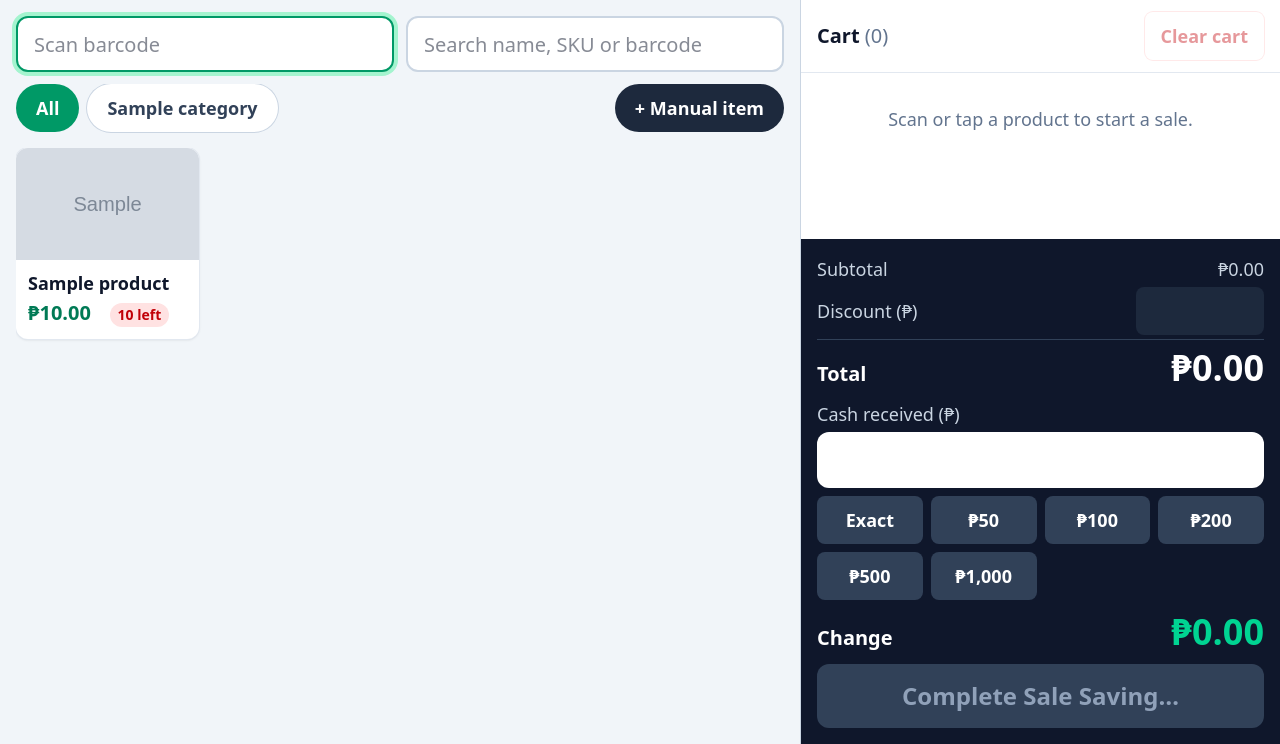
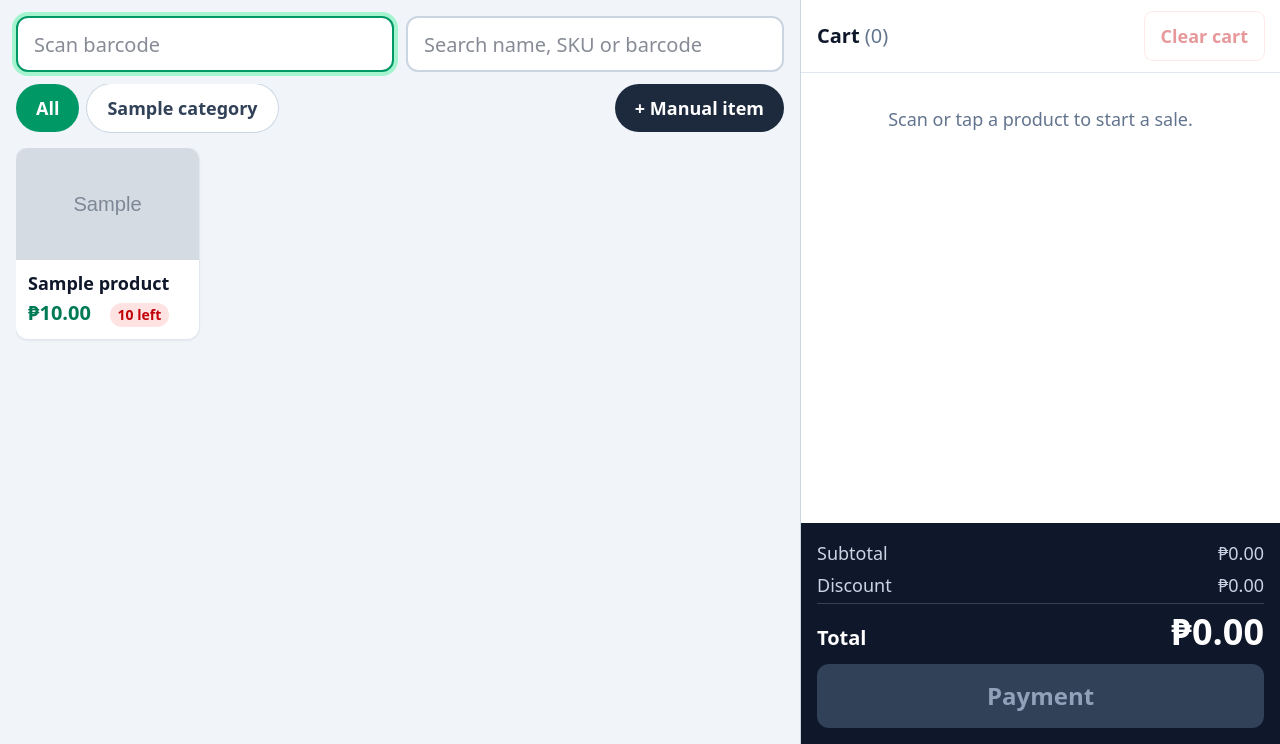
Before and after one commit to kennethtomagan/6k-mini-grocery, a Laravel app: page /pos in a window 1280 px wide. Shown: the part 56-800 px from the top of the page. Run offline with Laravel 12, Linux system fonts and the light colour scheme; a user stored in the database is signed in; data comes from the database, SQL or seed files in the repository; tables that the repository leaves empty hold one stand-in row (values such as "Sample post"); grey boxes marked "Sample" are stand-in pictures; style sheets or scripts are compiled from the project's sources; some libraries are stand-ins or nearby versions.

Commit message:
redesign POS layout

```diff
--- a/app/Livewire/Pos.php
+++ b/app/Livewire/Pos.php
@@ -62,6 +62,10 @@ class Pos extends Component
     public string $cashReceived = '';
 
     public ?string $notFoundCode = null;
+
+    /** Locked so the modal only opens through openPayment(), which refuses an empty cart. */
+    #[Locked]
+    public bool $showPaymentModal = false;
 
     public bool $showManualModal = false;
 
@@ -263,6 +267,23 @@ class Pos extends Component
     {
         $this->showManualModal = false;
         $this->resetValidation(['manualName', 'manualQuantity', 'manualPrice']);
+        $this->dispatch('focus-barcode');
+    }
+
+    public function openPayment(): void
+    {
+        if ($this->lines === []) {
+            return;
+        }
+
+        $this->showPaymentModal = true;
+    }
+
+    /** Back to the cart. The cash and discount typed so far are kept for when the modal opens again. */
+    public function closePayment(): void
+    {
+        $this->showPaymentModal = false;
+        $this->resetValidation(['cashReceived', 'discount']);
         $this->dispatch('focus-barcode');
     }
 
@@ -558,6 +579,7 @@ class Pos extends Component
         $this->cashReceived = '';
         $this->notFoundCode = null;
         $this->showManualModal = false;
+        $this->showPaymentModal = false;
         $this->editingPriceKey = null;
         unset($this->subtotalCents, $this->discountCents, $this->discountTooLarge, $this->totalCents, $this->changeCents, $this->canComplete);
     }
--- a/resources/views/livewire/pos.blade.php
+++ b/resources/views/livewire/pos.blade.php
@@ -5,7 +5,10 @@
         toast: null,
         toastTimer: null,
         modalOpen() {
-            return $wire.showManualModal || $wire.editingPriceKey !== null || $wire.completedTransactionId !== null;
+            return $wire.showManualModal || $wire.showPaymentModal || $wire.editingPriceKey !== null || $wire.completedTransactionId !== null;
+        },
+        focusCash() {
+            this.$nextTick(() => { const cash = document.getElementById('pos-cash'); if (cash) cash.focus(); });
         },
         focusBarcode() {
             this.$nextTick(() => { if (! this.modalOpen() && this.$refs.barcode) this.$refs.barcode.focus(); });
@@ -48,11 +51,11 @@
         </nav>
     </header>
 
-    <main class="grid min-h-0 flex-1 grid-cols-1 overflow-y-auto lg:grid-cols-[minmax(0,1fr)_30rem] lg:overflow-hidden">
+    <main class="grid min-h-0 flex-1 grid-cols-1 overflow-y-auto md:grid-cols-[minmax(0,1fr)_22rem] md:overflow-hidden lg:grid-cols-[minmax(0,1fr)_26rem] xl:grid-cols-[minmax(0,1fr)_30rem]">
 
         {{-- LEFT: find products --}}
         <section class="flex min-h-0 flex-col gap-3 p-4">
-            <div class="grid grid-cols-1 gap-3 md:grid-cols-2">
+            <div class="grid grid-cols-1 gap-3 lg:grid-cols-2">
                 <form wire:submit="scan">
                     <label for="pos-barcode" class="sr-only">Scan barcode</label>
                     <input id="pos-barcode" autofocus x-ref="barcode" wire:model="barcode" type="text" autocomplete="off"
@@ -94,7 +97,7 @@
                         class="ml-auto min-h-12 shrink-0 rounded-full bg-slate-800 px-5 font-semibold text-white hover:bg-slate-700">+ Manual item</button>
             </div>
 
-            <div class="grid min-h-0 flex-1 auto-rows-max grid-cols-2 gap-3 overflow-y-auto sm:grid-cols-3 xl:grid-cols-4 2xl:grid-cols-5">
+            <div class="grid min-h-0 flex-1 auto-rows-max grid-cols-2 gap-3 overflow-y-auto sm:grid-cols-3 md:grid-cols-2 lg:grid-cols-3 xl:grid-cols-4 2xl:grid-cols-5">
                 @forelse ($this->products as $product)
                     @php $soldOut = $product->stock_quantity <= 0 && ! $this->allowNegativeStock; @endphp
                     <button type="button" wire:key="product-{{ $product->id }}" wire:click="addProduct({{ $product->id }})"
@@ -127,7 +130,7 @@
             </div>
         </section>
 
-        {{-- RIGHT: cart and payment --}}
+        {{-- RIGHT: cart --}}
         <aside class="flex min-h-0 flex-col border-l border-slate-300 bg-white">
             <div class="flex shrink-0 items-center justify-between border-b border-slate-200 px-4 py-3">
                 <h2 class="text-xl font-bold">Cart <span class="font-normal text-slate-500">({{ array_sum(array_column($cartLines, 'quantity')) }})</span></h2>
@@ -190,27 +193,18 @@
                 @endforelse
             </ul>
 
-            {{-- Payment panel --}}
+            {{-- Cart summary --}}
             <div class="shrink-0 space-y-3 bg-slate-900 p-4 text-white">
                 <dl class="space-y-1">
                     <div class="flex justify-between text-slate-300">
-                        <dt>Subtotal</dt><dd>{{ Money::format($this->subtotalCents) }}</dd>
+                        <dt>Subtotal</dt><dd class="tabular-nums">{{ Money::format($this->subtotalCents) }}</dd>
                     </div>
-                    @if ($this->canDiscount)
-                        <div class="flex items-center justify-between text-slate-300">
-                            <dt><label for="pos-discount">Discount (₱)</label></dt>
-                            <dd>
-                                <input id="pos-discount" wire:model.live.debounce.300ms="discount" type="number" min="0" step="0.01" inputmode="decimal"
-                                       class="h-12 w-32 rounded-lg border-0 bg-slate-800 px-3 text-right text-xl text-white">
-                            </dd>
-                        </div>
-                        @error('discount')
-                            <p class="text-right text-base text-red-300">{{ $message }}</p>
-                        @else
-                            @if ($this->discountTooLarge)
-                                <p class="text-right text-base text-red-300">Discount cannot be more than the subtotal.</p>
-                            @endif
-                        @enderror
+                    <div class="flex justify-between text-slate-300">
+                        <dt>Discount</dt>
+                        <dd class="tabular-nums">{{ $this->discountCents > 0 ? '−'.Money::format($this->discountCents) : Money::format(0) }}</dd>
+                    </div>
+                    @if ($this->discountTooLarge)
+                        <p class="text-right text-base text-red-300">Discount cannot be more than the subtotal.</p>
                     @endif
                     <div class="flex items-baseline justify-between border-t border-slate-700 pt-2">
                         <dt class="text-xl font-semibold">Total</dt>
@@ -218,31 +212,9 @@
                     </div>
                 </dl>
 
-                <div>
-                    <label for="pos-cash" class="mb-1 block text-slate-300">Cash received (₱)</label>
-                    <input id="pos-cash" wire:model.live.debounce.200ms="cashReceived" wire:keydown.enter="completeSale"
-                           type="number" min="0" step="0.01" inputmode="decimal"
-                           class="h-14 w-full rounded-xl border-0 bg-white px-4 text-right text-3xl font-bold text-slate-900">
-                    @error('cashReceived') <p class="mt-1 text-base text-red-300">{{ $message }}</p> @enderror
-                    <div class="mt-2 grid grid-cols-4 gap-2">
-                        <button type="button" wire:click="exactCash" class="min-h-12 rounded-lg bg-slate-700 font-semibold hover:bg-slate-600">Exact</button>
-                        @foreach ([50, 100, 200, 500, 1000] as $bill)
-                            <button type="button" wire:click="setCash({{ $bill }})" wire:key="bill-{{ $bill }}"
-                                    class="min-h-12 rounded-lg bg-slate-700 font-semibold hover:bg-slate-600">₱{{ number_format($bill) }}</button>
-                        @endforeach
-                    </div>
-                </div>
-
-                <div class="flex items-baseline justify-between">
-                    <span class="text-xl font-semibold">Change</span>
-                    <span class="text-4xl font-extrabold tabular-nums text-emerald-400">{{ Money::format($this->changeCents) }}</span>
-                </div>
-
-                <button type="button" wire:click="completeSale" wire:loading.attr="disabled" wire:target="completeSale"
-                        @disabled(! $this->canComplete)
+                <button type="button" wire:click="openPayment" @disabled($cartLines === [])
                         class="h-16 w-full rounded-xl bg-emerald-500 text-2xl font-extrabold text-white hover:bg-emerald-400 disabled:bg-slate-700 disabled:text-slate-400">
-                    <span wire:loading.remove wire:target="completeSale">Complete Sale</span>
-                    <span wire:loading wire:target="completeSale">Saving…</span>
+                    Payment
                 </button>
             </div>
         </aside>
@@ -306,6 +278,94 @@
         </div>
     @endif
 
+    {{-- Payment modal --}}
+    @if ($showPaymentModal)
+        <div data-modal class="fixed inset-0 z-40 flex items-center justify-center bg-slate-900/60 p-4" role="dialog" aria-modal="true" aria-labelledby="payment-title"
+             x-on:keydown.escape.window="$wire.closePayment()">
+            <div class="flex max-h-full w-full max-w-3xl flex-col overflow-hidden rounded-2xl bg-white shadow-xl">
+                <div class="flex shrink-0 items-center justify-between border-b border-slate-200 px-6 py-3">
+                    <h2 id="payment-title" class="text-2xl font-bold">Payment</h2>
+                    <button type="button" wire:click="closePayment" aria-label="Back to cart"
+                            class="flex size-12 items-center justify-center rounded-lg text-3xl text-slate-500 hover:bg-slate-100">&times;</button>
+                </div>
+
+                <div class="grid min-h-0 flex-1 grid-cols-1 overflow-y-auto md:grid-cols-2">
+                    {{-- Amount due --}}
+                    <div class="flex flex-col gap-5 bg-slate-900 p-6 text-white">
+                        <dl class="space-y-2">
+                            <div class="flex justify-between text-slate-300">
+                                @php $itemCount = array_sum(array_column($cartLines, 'quantity')); @endphp
+                                <dt>Subtotal <span class="text-slate-500">({{ $itemCount }} {{ Str::plural('item', $itemCount) }})</span></dt>
+                                <dd class="tabular-nums">{{ Money::format($this->subtotalCents) }}</dd>
+                            </div>
+                            @if ($this->canDiscount)
+                                <div class="flex items-center justify-between gap-3 text-slate-300">
+                                    <dt><label for="pos-discount">Discount (₱)</label></dt>
+                                    <dd>
+                                        <input id="pos-discount" wire:model.live.debounce.300ms="discount" type="number" min="0" step="0.01" inputmode="decimal"
+                                               class="h-12 w-36 rounded-lg border-0 bg-slate-800 px-3 text-right text-xl text-white focus:outline-none focus:ring-4 focus:ring-emerald-500/40">
+                                    </dd>
+                                </div>
+                                @error('discount')
+                                    <p class="text-right text-base text-red-300">{{ $message }}</p>
+                                @else
+                                    @if ($this->discountTooLarge)
+                                        <p class="text-right text-base text-red-300">Discount cannot be more than the subtotal.</p>
+                                    @endif
+                                @enderror
+                            @else
+                                <div class="flex justify-between text-slate-300">
+                                    <dt>Discount</dt><dd class="tabular-nums">{{ Money::format(0) }}</dd>
+                                </div>
+                            @endif
+                            <div class="flex items-baseline justify-between border-t border-slate-700 pt-3">
+                                <dt class="text-xl font-semibold">Total</dt>
+                                <dd class="text-4xl font-extrabold tabular-nums">{{ Money::format($this->totalCents) }}</dd>
+                            </div>
+                        </dl>
+
+                        <div class="mt-auto rounded-xl bg-slate-800 p-4">
+                            <div class="text-lg text-slate-300">Change</div>
+                            <div class="text-5xl font-extrabold tabular-nums text-emerald-400">{{ Money::format($this->changeCents) }}</div>
+                        </div>
+                    </div>
+
+                    {{-- Cash --}}
+                    <div class="flex flex-col gap-4 p-6">
+                        <div>
+                            <label for="pos-cash" class="mb-1 block font-semibold">Cash received (₱)</label>
+                            <input id="pos-cash" wire:model.live.debounce.200ms="cashReceived" wire:keydown.enter="completeSale"
+                                   type="number" min="0" step="0.01" inputmode="decimal"
+                                   x-init="$nextTick(() => { $el.focus(); $el.select(); })"
+                                   class="h-16 w-full rounded-xl border-2 border-slate-300 px-4 text-right text-3xl font-bold focus:border-emerald-600 focus:outline-none focus:ring-4 focus:ring-emerald-200">
+                            @error('cashReceived') <p class="mt-1 text-base text-red-600">{{ $message }}</p> @enderror
+                        </div>
+
+                        <div class="grid grid-cols-3 gap-2">
+                            <button type="button" wire:click="exactCash" x-on:click="focusCash()"
+                                    class="min-h-14 rounded-lg bg-slate-100 font-semibold text-slate-800 ring-1 ring-slate-300 hover:bg-slate-200">Exact</button>
+                            @foreach ([50, 100, 200, 500, 1000] as $bill)
+                                <button type="button" wire:click="setCash({{ $bill }})" wire:key="bill-{{ $bill }}" x-on:click="focusCash()"
+                                        class="min-h-14 rounded-lg bg-slate-100 font-semibold text-slate-800 ring-1 ring-slate-300 hover:bg-slate-200">₱{{ number_format($bill) }}</button>
+                            @endforeach
+                        </div>
+
+                        <div class="mt-auto flex flex-col gap-3 pt-2">
+                            <button type="button" wire:click="completeSale" wire:loading.attr="disabled" wire:target="completeSale"
+                                    @disabled(! $this->canComplete)
+                                    class="h-16 w-full rounded-xl bg-emerald-600 text-2xl font-extrabold text-white hover:bg-emerald-500 disabled:bg-slate-200 disabled:text-slate-400">
+                                <span wire:loading.remove wire:target="completeSale">Complete Sale</span>
+                                <span wire:loading wire:target="completeSale">Saving…</span>
+                            </button>
+                            <button type="button" wire:click="closePayment"
+                                    class="min-h-12 rounded-xl font-semibold text-slate-700 ring-1 ring-slate-300 hover:bg-slate-50">Back to cart</button>
+                        </div>
+                    </div>
+                </div>
+            </div>
+        </div>
+    @endif
+
     {{-- Sale complete overlay --}}
     @if ($this->completedTransaction)
         <div data-modal class="fixed inset-0 z-40 flex items-center justify-center bg-slate-900/70 p-4" role="dialog" aria-modal="true" aria-labelledby="done-title">
```
Also changed, not shown: tests/Feature/Pos/PosTest.php (+48 -5 lines).
